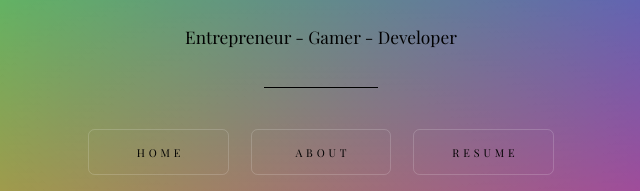
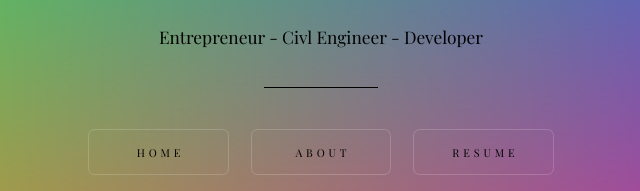
Before and after one commit to MrshamanDev/MrshamanDev.github.io, a plain HTML site: page index.html in a window 1280 px wide. Shown: the part 309-500 px from the top of the page, 319-959 px from the left. Drawn offline with nearby package versions, Linux system fonts and the light colour scheme; a web font is replaced by a local one.

Commit message:
Update index.html
Extension update

```diff
--- a/index.html
+++ b/index.html
@@ -22,7 +22,7 @@
 					<!-- Home Section -->
 					<section id="home-section">
 						<h1 id="text01">Shaman Siddiqui</h1>
-						<p id="text04">Entrepreneur - Gamer - Developer</p>
+						<p id="text04">Entrepreneur - Civl Engineer - Developer</p>
 					</section>
 					<!-- About Section -->
 					<section id="about-section">
```
